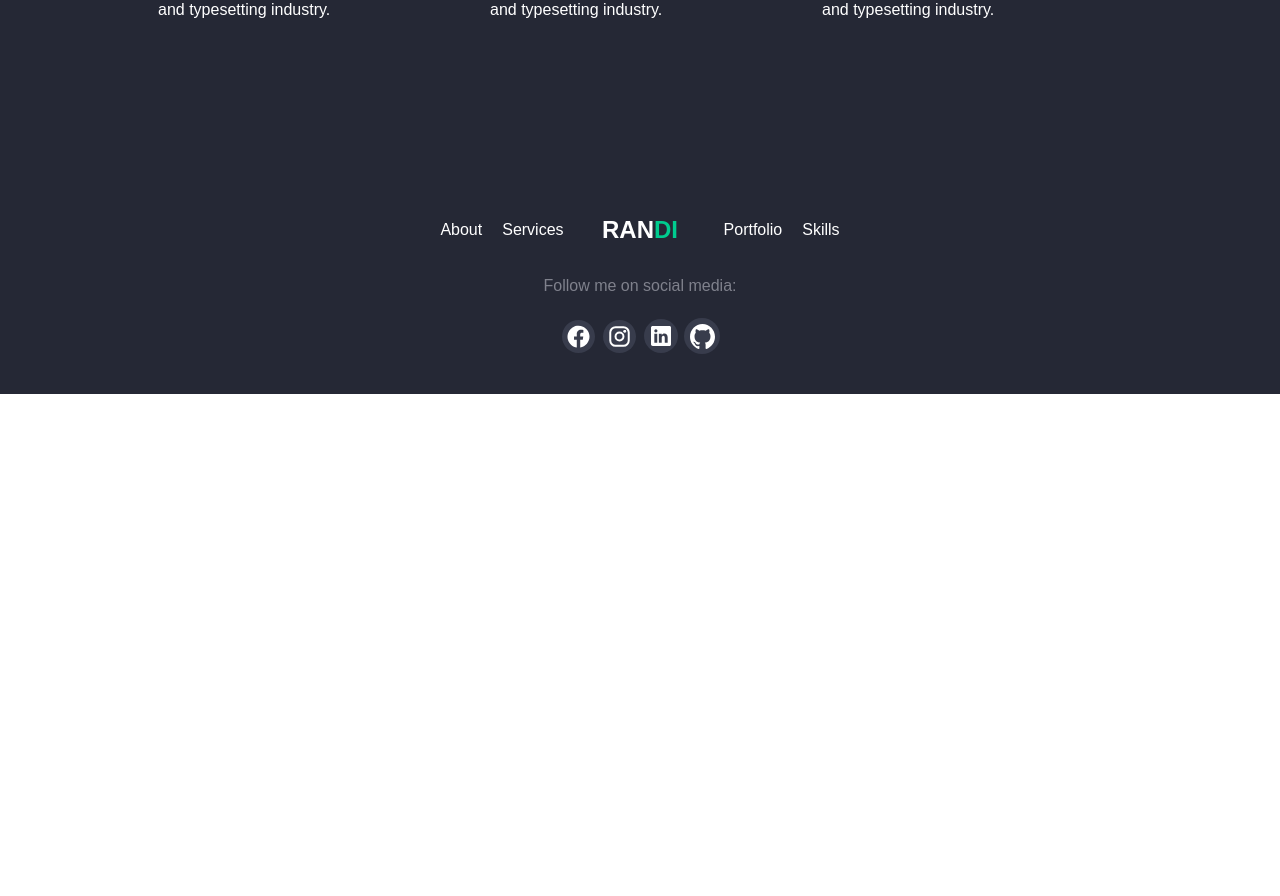
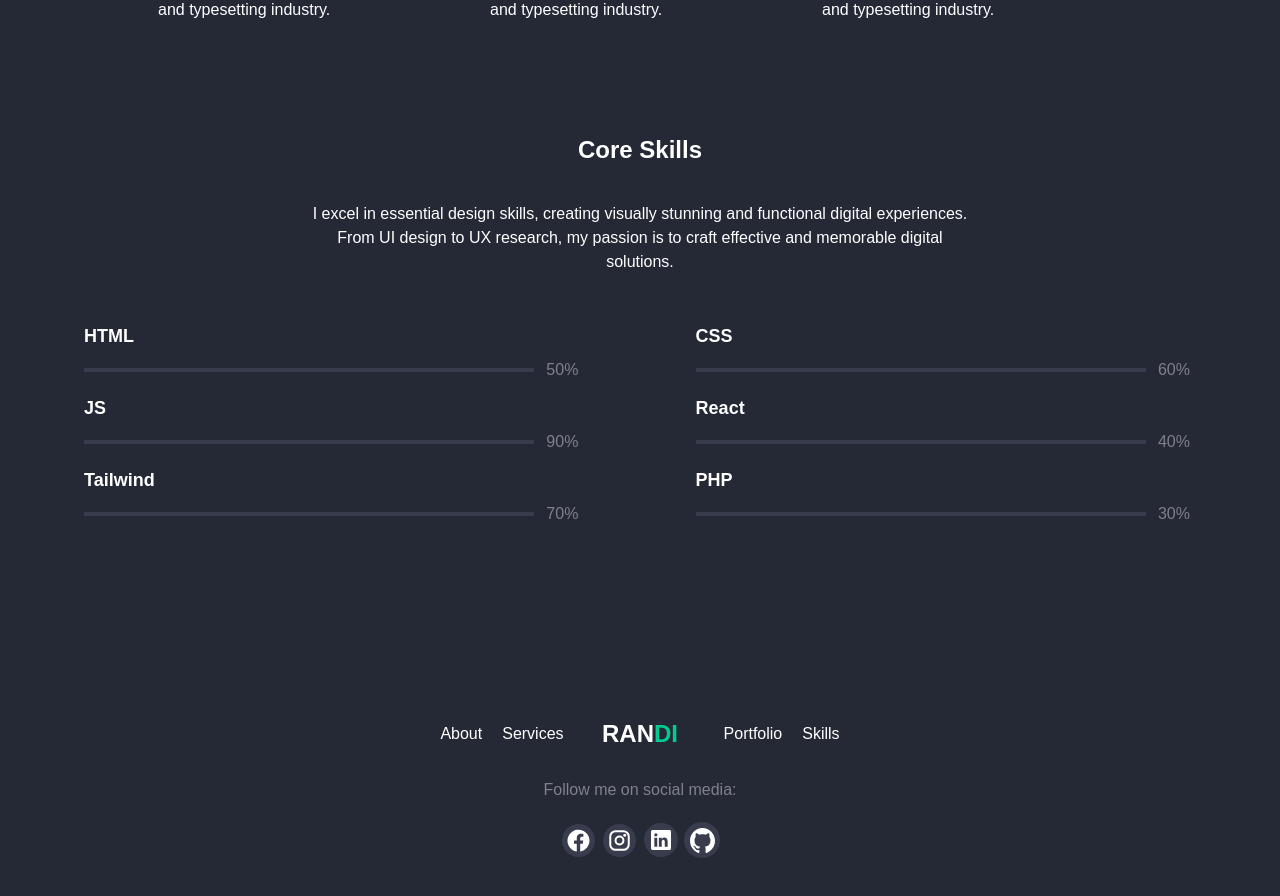
Before and after one commit to RandiRamadhani10/RandiRmaadhani10.github.io, a React (Create React App) app: page / in a window 1280 px wide. Shown: the part 2600-3496 px from the top of the page. Before the commit the page ends 2994 px from the top, so only its background shows below. Built offline with nearby package versions, Linux system fonts and the light colour scheme.

Commit message:
add skill section

```diff
--- /dev/null
+++ b/src/components/CardSkill.js
@@ -0,0 +1,40 @@
+import React from "react";
+import { useEffect } from "react";
+import { useState } from "react";
+
+const CardSkill = ({ title, progress = '0%', isVisible }) => {
+  const [showProgress, setshowProgress] = useState('0%')
+
+  useEffect(() => {
+    setTimeout(() => {
+      if (isVisible) {
+        setshowProgress(progress)
+      } else {
+        setshowProgress('0%')
+      }
+    }, 100);
+  }, [isVisible])
+
+  console.log(isVisible)
+
+  return (
+    <div className="w-[100%] sm:w-[45%] group">
+      <div className="font-bold text-lg mb-2">{title}</div>
+
+      {/* progress */}
+      <div
+        className="flex justify-start items-center gap-x-3"
+      >
+        <div className="w-[90%] h-1 bg-def-dark-100">
+          <div
+            className={`h-full bg-def-green-100 group-hover:bg-[#00fcb0] ease-in-out duration-500`}
+            style={{ width: showProgress }}
+          />
+        </div>
+        <div className="text-def-light-200 group-hover:text-white ease-in-out duration-500">{progress}</div>
+      </div>
+    </div>
+  );
+};
+
+export default CardSkill;
--- a/src/pages/Home.js
+++ b/src/pages/Home.js
@@ -3,6 +3,7 @@ import SectionCover from '../section/SectionCover'
 import SectionAbout from '../section/SectionAbout'
 import SectionServices from '../section/SectionServices'
 import SectionPortfolio from '../section/SectionPortfolio'
+import SectionSkills from '../section/SectionSkills'
 
 const Home = () => {
   return (
@@ -18,6 +19,9 @@ const Home = () => {
 
       {/* section portfolio */}
       <SectionPortfolio/>
+
+      {/* section skills */}
+      <SectionSkills/>
     </div>
   )
 }
--- /dev/null
+++ b/src/section/SectionSkills.js
@@ -0,0 +1,75 @@
+import React from "react";
+import CardSkill from "../components/CardSkill";
+
+// third party
+import VisibilitySensor from "react-visibility-sensor";
+
+// data dummy
+const dummyData = [
+  {
+    title: "HTML",
+    progress: "50%",
+  },
+  {
+    title: "CSS",
+    progress: "60%",
+  },
+  {
+    title: "JS",
+    progress: "90%",
+  },
+  {
+    title: "React",
+    progress: "40%",
+  },
+  {
+    title: "Tailwind",
+    progress: "70%",
+  },
+  {
+    title: "PHP",
+    progress: "30%",
+  },
+];
+
+const SectionSkills = () => {
+  return (
+    <div id="skills" className="bg-def-dark-200 w-full">
+      <div className="max-w-6xl m-auto text-white pb-28 px-5">
+        {/* title */}
+        <div className="flex justify-center mb-9">
+          <div className="text-2xl font-bold">Core Skills</div>
+        </div>
+
+        {/* descript */}
+        <div className="flex justify-center m-auto mb-12 text-center max-w-2xl">
+          <div>
+            I excel in essential design skills, creating visually stunning and
+            functional digital experiences. From UI design to UX research, my
+            passion is to craft effective and memorable digital solutions.
+          </div>
+        </div>
+
+        {/* skills */}
+        <VisibilitySensor>
+          {({ isVisible }) => (
+            <div className="flex justify-between items-start flex-wrap gap-y-3">
+              {dummyData.map((res, index) => {
+                return (
+                  <CardSkill
+                    key={"skill" + index}
+                    title={res.title}
+                    progress={res.progress}
+                    isVisible={isVisible}
+                  />
+                );
+              })}
+            </div>
+          )}
+        </VisibilitySensor>
+      </div>
+    </div>
+  );
+};
+
+export default SectionSkills;
```
